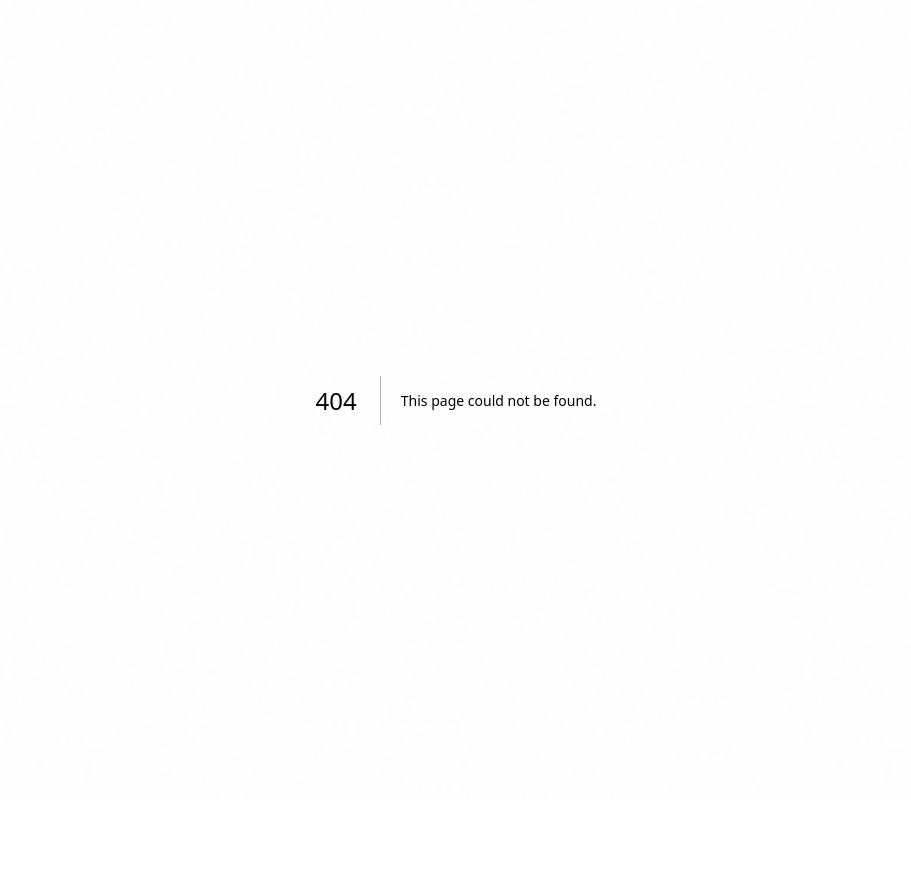
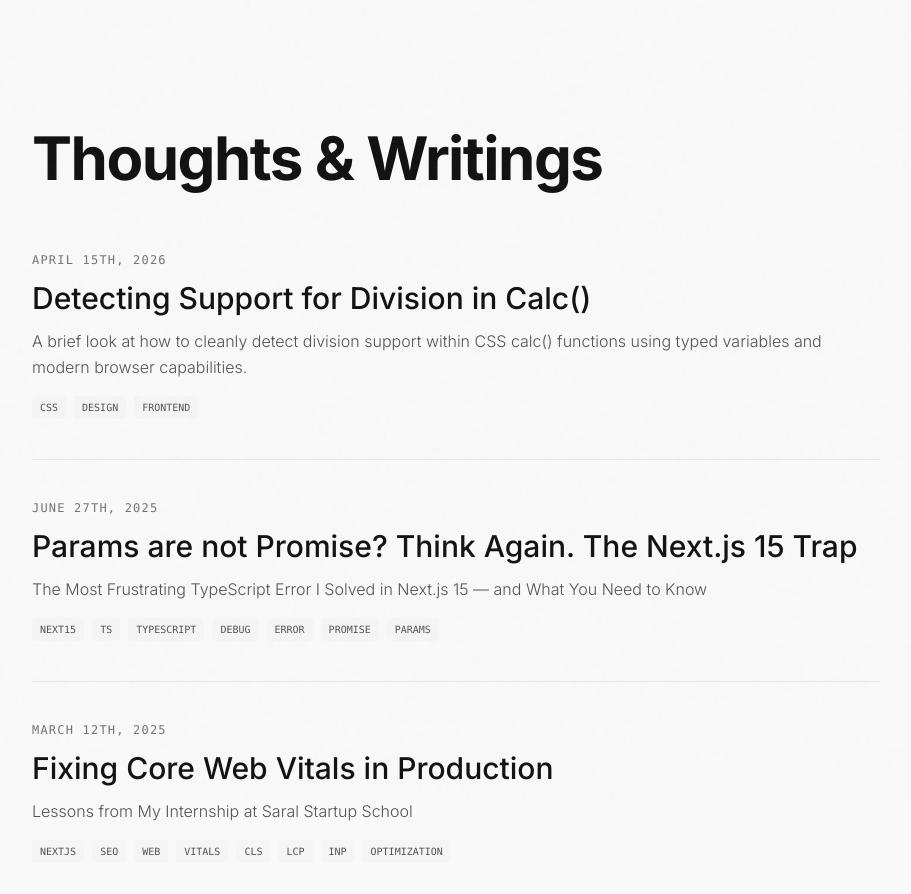
Before and after one commit to aunrxg/aunrxg.live, a Next.js app: page /blogs in a window 1280 px wide. Before the commit this address had no page. Shown: the top 894 px of the page, without its empty margins (184-1095 px from the left). Before the commit the page ends 800 px from the top, so only its background shows below. Built offline with nearby package versions, Linux system fonts and the light colour scheme; a web font is replaced by a local one.

Commit message:
feat: add blogs and projects page to render list of posts with staggered motion

```diff
--- /dev/null
+++ b/src/app/blogs/page.tsx
@@ -0,0 +1,13 @@
+import { getAllPosts } from "@/lib/mdx";
+import PostList from "@/components/PostList";
+import { Metadata } from "next";
+
+export const metadata: Metadata = {
+  title: "Blogs",
+  description: "Writing and thoughts on engineering and design.",
+};
+
+export default function BlogsPage() {
+  const posts = getAllPosts("blog", "/blogs");
+  return <PostList posts={posts} title="Thoughts & Writings" />;
+}
--- /dev/null
+++ b/src/app/projects/page.tsx
@@ -0,0 +1,13 @@
+import { getAllPosts } from "@/lib/mdx";
+import PostList from "@/components/PostList";
+import { Metadata } from "next";
+
+export const metadata: Metadata = {
+  title: "Projects",
+  description: "Showcase of my engineering and design projects.",
+};
+
+export default function ProjectsPage() {
+  const posts = getAllPosts("projects", "/projects");
+  return <PostList posts={posts} title="Selected Projects" />;
+}
--- /dev/null
+++ b/src/components/PostList.tsx
@@ -0,0 +1,56 @@
+"use client";
+
+import { motion } from "framer-motion";
+import Link from "next/link";
+import { PostMeta } from "@/lib/mdx";
+
+export default function PostList({ posts, title }: { posts: PostMeta[], title: string }) {
+  return (
+    <main className="min-h-screen">
+      <div className="max-w-4xl mx-auto px-6 py-20 md:py-32">
+        <motion.h1
+          initial={{ opacity: 0, y: 10 }}
+          animate={{ opacity: 1, y: 0 }}
+          transition={{ duration: 0.6, ease: [0.22, 1, 0.36, 1] }}
+          className="text-4xl md:text-6xl font-sans tracking-tight font-bold mb-16"
+        >
+          {title}
+        </motion.h1>
+
+        <div className="flex flex-col gap-10">
+          {posts.map((post, i) => (
+            <motion.div
+              key={post.slug}
+              initial={{ opacity: 0, y: 20 }}
+              animate={{ opacity: 1, y: 0 }}
+              transition={{ delay: i * 0.1 + 0.1, duration: 0.5, ease: [0.22, 1, 0.36, 1] }}
+            >
+              <Link href={post.url} className="group block">
+                <article className="border-b border-neutral-200 dark:border-neutral-800 pb-10">
+                  <time className="text-xs uppercase tracking-widest font-mono text-neutral-500 dark:text-neutral-400 mb-3 block">
+                    {post.formattedDate}
+                  </time>
+                  <h2 className="text-2xl md:text-3xl font-medium mb-3 group-hover:text-[#61afef] transition-colors">
+                    {post.title}
+                  </h2>
+                  <p className="text-neutral-600 dark:text-neutral-400 font-light leading-relaxed mb-4">
+                    {post.summary}
+                  </p>
+                  {post.tags && post.tags.length > 0 && (
+                    <div className="flex gap-2 flex-wrap mt-2">
+                      {post.tags.map(tag => (
+                        <span key={tag} className="px-2 py-1 text-[10px] uppercase font-mono rounded bg-neutral-100 dark:bg-neutral-900 text-neutral-600 dark:text-neutral-400 group-hover:bg-neutral-200 dark:group-hover:bg-neutral-800 transition-colors">
+                          {tag}
+                        </span>
+                      ))}
+                    </div>
+                  )}
+                </article>
+              </Link>
+            </motion.div>
+          ))}
+        </div>
+      </div>
+    </main>
+  );
+}
--- /dev/null
+++ b/src/lib/mdx.ts
@@ -0,0 +1,47 @@
+import fs from "fs";
+import path from "path";
+import matter from "gray-matter";
+import { format, parseISO } from "date-fns";
+
+export interface PostMeta {
+  title: string;
+  summary: string;
+  tags: string[];
+  ogImage?: string;
+  date: string;
+  formattedDate: string;
+  slug: string;
+  url: string;
+}
+
+export function getAllPosts(directory: string, baseUrl: string): PostMeta[] {
+  const contentDir = path.join(process.cwd(), "src/content", directory);
+  if (!fs.existsSync(contentDir)) return [];
+
+  const files = fs.readdirSync(contentDir);
+  return files
+    .filter((file) => file.endsWith(".mdx"))
+    .map((file) => {
+      const source = fs.readFileSync(path.join(contentDir, file), "utf-8");
+      const { data } = matter(source);
+
+      const fileName = file.replace(/\.mdx$/, "");
+      const dateMatch = fileName.match(/^(\d{4}-\d{2}-\d{2})/);
+      const dateString = dateMatch ? dateMatch[1] : null;
+      const formattedDate = dateString ? format(parseISO(dateString), "MMMM do, yyyy") : "";
+
+      const slug = fileName.replace(/^\d{4}-\d{2}-\d{2}-/, "");
+
+      return {
+        title: data.title || fileName,
+        summary: data.summary || "",
+        tags: data.tags || [],
+        ogImage: data.ogImage || undefined,
+        date: dateString || "1970-01-01",
+        formattedDate,
+        slug,
+        url: `${baseUrl}/${slug}`,
+      };
+    })
+    .sort((a, b) => (new Date(b.date).getTime() > new Date(a.date).getTime() ? 1 : -1));
+}
```
Also changed, not shown: src/app/blogs/[slug]/page.tsx (renamed from src/app/blog/[slug]/page.tsx).
